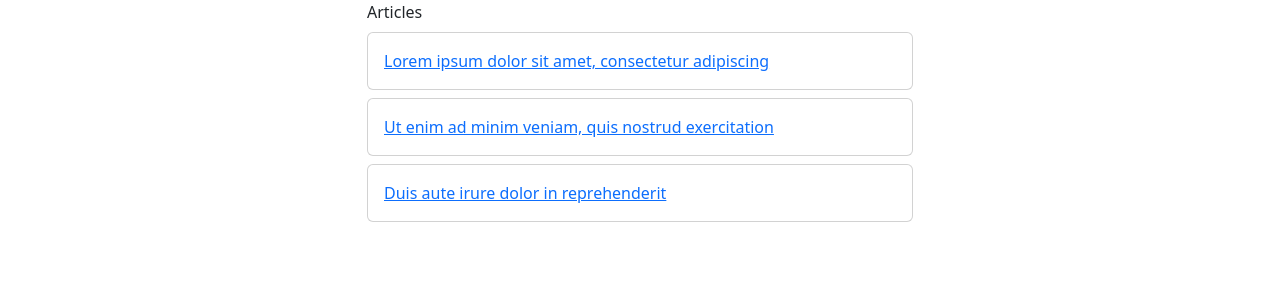
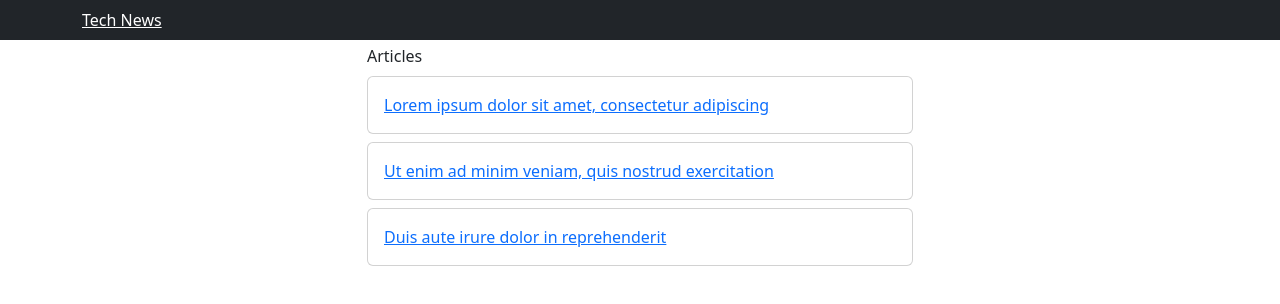
Before and after one commit to nbktechworld/fff0-tech-news, a Next.js app in the folder client/: page /articles in a window 1280 px wide. Shown: the top 304 px of the page. Built offline with nearby package versions, Linux system fonts and the light colour scheme.

Commit message:
Implement shared header and main content style

```diff
--- a/client/pages/_app.js
+++ b/client/pages/_app.js
@@ -1,8 +1,30 @@
 import 'bootstrap/dist/css/bootstrap.min.css';
+import Navbar from 'react-bootstrap/Navbar';
+import Container from 'react-bootstrap/Container';
+import Link from 'next/link';
+import Row from 'react-bootstrap/Row';
+import Col from 'react-bootstrap/Col';
 
 function App({ Component, pageProps }) {
   return (
-    <Component {...pageProps} />
+    <>
+      <header>
+        <Navbar bg="dark" variant="light">
+          <Container>
+            <Navbar.Brand href="/" as={Link}>
+              <a className="text-bg-dark">Tech News</a>
+            </Navbar.Brand>
+          </Container>
+        </Navbar>
+      </header>
+      <Container as="main" className="pt-1">
+        <Row className="justify-content-lg-center">
+          <Col lg={6}>
+            <Component {...pageProps} />
+          </Col>
+        </Row>
+      </Container>
+    </>
   );
 }
 
--- a/client/pages/articles/index.js
+++ b/client/pages/articles/index.js
@@ -1,16 +1,11 @@
 import { Card } from 'react-bootstrap';
 import Link from 'next/link';
-import Container from 'react-bootstrap/Container';
-import Row from 'react-bootstrap/Row';
-import Col from 'react-bootstrap/Col';
 
 import articles from '../../articles';
 
 export default function ArticlesIndex(props) {
   return (
-    <Container>
-      <Row className="justify-content-lg-center">
-        <Col lg={6}>
+    <>
       <div className="mb-2">Articles</div>
       <div>
         {props.articles.map((article) => (
@@ -23,9 +18,7 @@ export default function ArticlesIndex(props) {
           </Card>
         ))}
       </div>
-        </Col>
-      </Row>
-    </Container>
+    </>
   )
 }
 
```
Also changed, not shown: client/pages/articles/[articleSlug].js (+2 -9 lines). Lines whose indentation alone changed are shown as unchanged.
